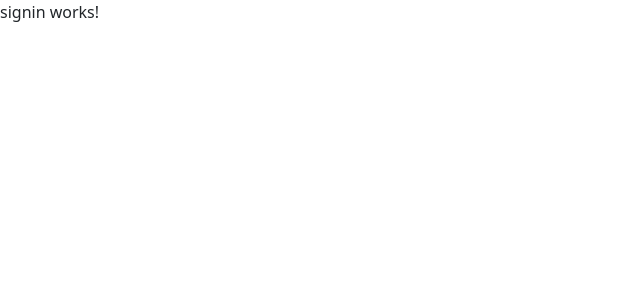
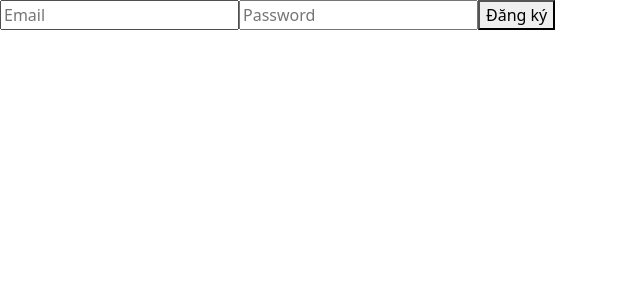
Before and after one commit to datlt2306/web208, an Angular app: page /signin in a window 1280 px wide. Shown: the top 300 px of the page, without its empty margins (0-640 px from the left). Built offline with nearby package versions, Linux system fonts and the light colour scheme.

Commit message:
Buổi 14: private router

```diff
--- a/src/app/app-routing.module.ts
+++ b/src/app/app-routing.module.ts
@@ -11,6 +11,7 @@ import { ProductEditComponent } from './components/product-edit/product-edit.com
 import { ProductAddComponent } from './components/product-add/product-add.component';
 import { SignupComponent } from './pages/signup/signup.component';
 import { SigninComponent } from './pages/signin/signin.component';
+import { AuthGuard } from './auth.guard';
 
 const routes: Routes = [
   { path: '', component: HomePageComponent },
@@ -19,7 +20,7 @@ const routes: Routes = [
   { path: "signup", component: SignupComponent },
   { path: "signin", component: SigninComponent },
   {
-    path: 'admin', component: LayoutAdminComponent, children: [
+    path: 'admin', component: LayoutAdminComponent, canActivate: [AuthGuard], children: [
       { path: '', redirectTo: 'dashboard', pathMatch: 'full' },
       { path: 'dashboard', component: DashboardComponent },
       { path: 'product', component: ManageProductComponent },
--- /dev/null
+++ b/src/app/auth.guard.ts
@@ -0,0 +1,23 @@
+import { Injectable } from '@angular/core';
+import { ActivatedRouteSnapshot, CanActivate, Router, RouterStateSnapshot, UrlTree } from '@angular/router';
+import { Observable } from 'rxjs';
+import { AuthService } from './services/auth.service';
+
+@Injectable({
+  providedIn: 'root'
+})
+export class AuthGuard implements CanActivate {
+  constructor(private authService: AuthService, private router: Router) { }
+  canActivate(
+    route: ActivatedRouteSnapshot,
+    state: RouterStateSnapshot): Observable<boolean | UrlTree> | Promise<boolean | UrlTree> | boolean | UrlTree {
+    const credential = this.authService?.isAuthenticated();
+    if (credential?.user?.role == 'admin') {
+      return true
+    } else {
+      this.router.navigate(['/signin'])
+      return false
+    }
+  }
+
+}
--- a/src/app/pages/signin/signin.component.html
+++ b/src/app/pages/signin/signin.component.html
@@ -1 +1,27 @@
-<p>signin works!</p>
+<form [formGroup]="formSignin" (ngSubmit)="onHandleSubmit()">
+  <input type="text" placeholder="Email" formControlName="email" />
+  <div
+    *ngIf="
+      formSignin.get('email')?.hasError('required') &&
+      (formSignin.get('email')?.touched || formSignin.get('email')?.dirty)
+    "
+  >
+    Email is Required
+  </div>
+  <div
+    *ngIf="
+      formSignin.get('email')?.hasError('email') &&
+      (formSignin.get('email')?.touched || formSignin.get('email')?.dirty)
+    "
+  >
+    Invalid email
+  </div>
+  <input type="password" placeholder="Password" formControlName="password" />
+  <div
+    *ngIf="
+      formSignin.get('password')?.hasError('required') &&
+      (formSignin.get('password')?.touched || formSignin.get('email')?.dirty)
+    "
+  ></div>
+  <button>Đăng ký</button>
+</form>
--- a/src/app/pages/signin/signin.component.ts
+++ b/src/app/pages/signin/signin.component.ts
@@ -1,4 +1,6 @@
 import { Component } from '@angular/core';
+import { FormBuilder, FormGroup, Validators } from '@angular/forms';
+import { AuthService } from 'src/app/services/auth.service';
 
 @Component({
   selector: 'app-signin',
@@ -6,5 +8,19 @@ import { Component } from '@angular/core';
   styleUrls: ['./signin.component.scss']
 })
 export class SigninComponent {
+  formSignin = this.fb.group({
+    email: ['', [Validators.required, Validators.email]],
+    password: ['', [Validators.required]],
+  })
 
+  constructor(private fb: FormBuilder, private auth: AuthService) {
+
+  }
+  onHandleSubmit() {
+    if (this.formSignin.valid) {
+      this.auth.signin(this.formSignin.value).subscribe(data => {
+        localStorage.setItem('credential', JSON.stringify(data))
+      })
+    }
+  }
 }
--- a/src/app/services/auth.service.ts
+++ b/src/app/services/auth.service.ts
@@ -13,4 +13,10 @@ export class AuthService {
   signup(user: any): Observable<any> {
     return this.http.post(`${this.API_URL}/signup`, user);
   }
+  signin(user: any): Observable<any> {
+    return this.http.post(`${this.API_URL}/signin`, user)
+  }
+  isAuthenticated(): any {
+    return JSON.parse(localStorage.getItem('credential')!) || {};
+  }
 }
```
Also changed, not shown: 1 other file (tests, documents, lock files or other folders).
